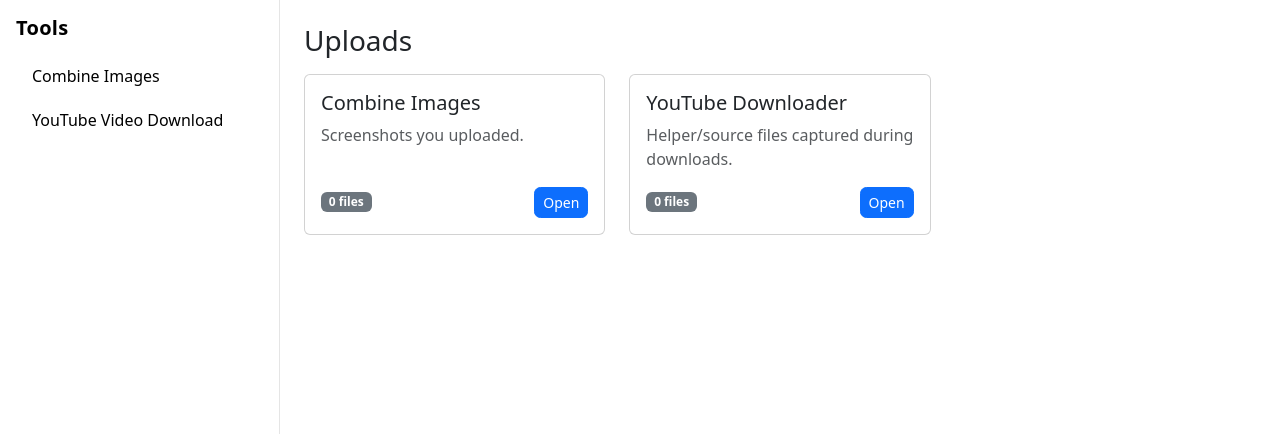
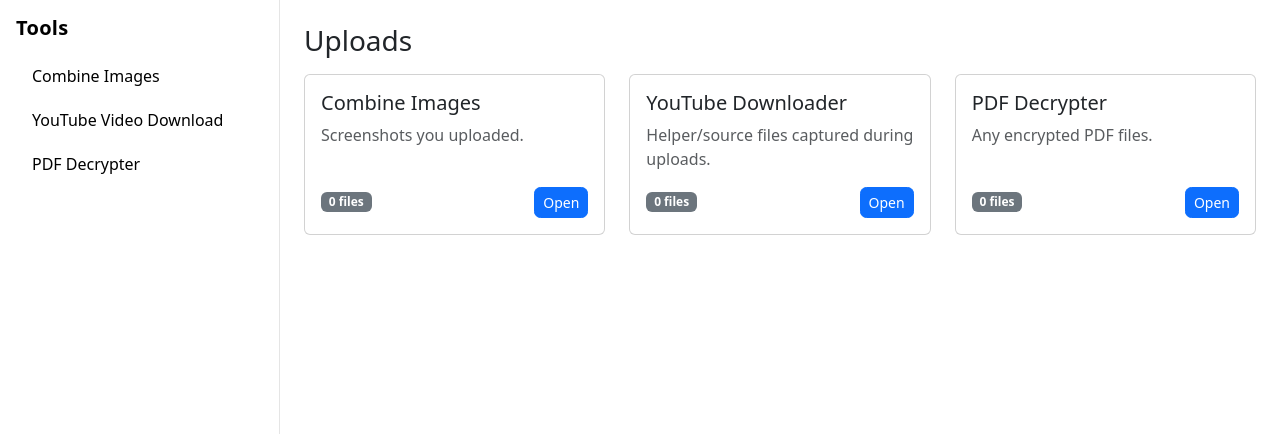
Before and after one commit to jbierowiec/evryquiktool, a Flask app: page /uploads in a window 1280 px wide. Shown: the top 434 px of the page. Run offline with Flask 3, Linux system fonts and the light colour scheme.

Commit message:
PDF decrypter, file name changes, general site expansion

```diff
--- a/app.py
+++ b/app.py
@@ -1,5 +1,6 @@
 from __future__ import annotations
 
+import io
 import os
 import subprocess
 import shutil as _shutil
@@ -12,7 +13,7 @@
 from PIL import Image
 from flask import (
     Flask, render_template, request, redirect, url_for,
-    send_from_directory, send_file, flash,
+    send_from_directory, send_file, flash, Blueprint, current_app,
 )
 
 # Optional dependency for YouTube
@@ -48,13 +49,15 @@
 DOWNLOAD_DIR = BASE / "downloads"
 
 UPLOADS_BY_TOOL = {
-    "combine": UPLOAD_DIR / "combine",
-    "youtube": UPLOAD_DIR / "youtube",
+    "image_combiner": UPLOAD_DIR / "image_combiner",
+    "yt_vid_downloader": UPLOAD_DIR / "yt_vid_downloader",
+    "pdf_decrypter": UPLOAD_DIR / "pdf_decrypter",
     #"activity_combiner": UPLOAD_DIR / "activity_combiner",
 }
 DOWNLOADS_BY_TOOL = {
-    "combine": DOWNLOAD_DIR / "combine",
-    "youtube": DOWNLOAD_DIR / "youtube",
+    "image_combiner": DOWNLOAD_DIR / "image_combiner",
+    "yt_vid_downloader": DOWNLOAD_DIR / "yt_vid_downloader",
+    "pdf_decrypter": DOWNLOAD_DIR / "pdf_decrypter",
     #"activity_combiner": DOWNLOAD_DIR / "activity_combiner",
 }
 
@@ -158,10 +161,10 @@
 # -------------------------
 # Combine Images
 # -------------------------
-@app.route("/combine", methods=["GET", "POST"])
-def combine():
+@app.route("/image_combiner", methods=["GET", "POST"])
+def image_combiner():
     if request.method == "GET":
-        return render_template("combine.html", max_files=MAX_FILES)
+        return render_template("image_combiner.html", max_files=MAX_FILES)
 
     try:
         # How many inputs?
@@ -180,7 +183,7 @@
 
         if len(files) < 2:
             flash("Please upload at least two images.", "warning")
-            return render_template("combine.html", max_files=MAX_FILES)
+            return render_template("image_combiner.html", max_files=MAX_FILES)
 
         # Orientation (vertical/horizontal)
         orientation = (request.form.get("orientation") or "vertical").lower().strip()
@@ -188,7 +191,7 @@
             orientation = "vertical"
 
         # Save uploads
-        up_dir = UPLOADS_BY_TOOL["combine"]
+        up_dir = UPLOADS_BY_TOOL["image_combiner"]
         stamp = datetime.now().strftime("%Y%m%d_%H%M%S")
         saved_paths: List[Path] = []
         for idx, f in enumerate(files, start=1):
@@ -196,7 +199,7 @@
             base, ext = os.path.splitext(name)
             if ext.lower() not in ALLOWED_IMG_EXTS:
                 flash(f"Unsupported file type: {name}", "danger")
-                return render_template("combine.html", max_files=MAX_FILES)
+                return render_template("image_combiner.html", max_files=MAX_FILES)
             safe_name = f"{stamp}_{idx}_{base}{ext.lower()}"
             dst = up_dir / safe_name
             f.save(dst)
@@ -210,7 +213,7 @@
         safe_out = secure_filename(raw_name)
         safe_out = ensure_ext(safe_out, ".png")
 
-        out_dir = DOWNLOADS_BY_TOOL["combine"]
+        out_dir = DOWNLOADS_BY_TOOL["image_combiner"]
         out_path = out_dir / safe_out
         counter = 1
         base, ext = os.path.splitext(safe_out)
@@ -231,7 +234,7 @@
 
     except Exception as e:
         flash(f"Combine failed: {e}", "danger")
-        return render_template("combine.html", max_files=MAX_FILES)
+        return render_template("image_combiner.html", max_files=MAX_FILES)
 
 
 # -------------------------
@@ -259,20 +262,20 @@
     except Exception:
         return True
 
-@app.route("/youtube", methods=["GET", "POST"])
-def youtube():
+@app.route("/yt_vid_downloader", methods=["GET", "POST"])
+def yt_vid_downloader():
     """Download a YouTube URL as MP4 (video) or MP3 (audio-only) and auto-send to browser."""
     if request.method == "GET":
-        return render_template("youtube.html")
+        return render_template("yt_vid_downloader.html")
 
     # --- POST begins ---
     if yt_dlp is None:
         flash("Missing dependency: yt-dlp. Run: pip install yt-dlp", "danger")
-        return render_template("youtube.html")
+        return render_template("yt_vid_downloader.html")
 
     if sh_which("ffmpeg") is None:
         flash("Missing dependency: ffmpeg. Install it (e.g., brew install ffmpeg) and restart.", "danger")
-        return render_template("youtube.html")
+        return render_template("yt_vid_downloader.html")
 
     video_url = (request.form.get("video_url") or "").strip()
     output_name = (request.form.get("output_name") or "").strip()
@@ -280,14 +283,14 @@
 
     if not video_url:
         flash("Please paste a YouTube URL.", "warning")
-        return render_template("youtube.html")
+        return render_template("yt_vid_downloader.html")
 
     # Normalize base filename
     safe = secure_filename(output_name) if output_name else "video"
     base, _ext = os.path.splitext(safe)
     final_base = base or "video"
 
-    out_dir: Path = DOWNLOADS_BY_TOOL["youtube"]
+    out_dir: Path = DOWNLOADS_BY_TOOL["yt_vid_downloader"]
     out_dir.mkdir(parents=True, exist_ok=True)
     outtmpl = str(out_dir / f"{final_base}.%(ext)s")
 
@@ -308,14 +311,14 @@
                 ydl.download([video_url])
         except Exception as e:
             flash(f"Download failed: {e}", "danger")
-            return render_template("youtube.html")
+            return render_template("yt_vid_downloader.html")
 
         path = expected if expected.exists() else max(
             out_dir.glob(f"{final_base}.*"), key=lambda p: p.stat().st_mtime, default=None
         )
         if not path or not path.exists():
             flash("We couldn't locate the downloaded file. Please try again.", "danger")
-            return render_template("youtube.html")
+            return render_template("yt_vid_downloader.html")
 
         return send_file(path, as_attachment=True, download_name=path.name)
 
@@ -349,12 +352,12 @@
             ydl.download([video_url])
     except Exception as e:
         flash(f"Download failed: {e}", "danger")
-        return render_template("youtube.html")
+        return render_template("yt_vid_downloader.html")
 
     saved = expected_mp4 if expected_mp4.exists() else newest_match()
     if not saved or not saved.exists():
         flash("We couldn't locate the downloaded file. Please try again.", "danger")
-        return render_template("youtube.html")
+        return render_template("yt_vid_downloader.html")
 
     # If it isn't an MP4 (e.g., WEBM) or it somehow lacks a video stream, do a guaranteed fallback.
     need_fallback = (saved.suffix.lower() != ".mp4") or (not _has_video_stream(saved))
@@ -381,12 +384,12 @@
                 ydl.download([video_url])
         except Exception as e:
             flash(f"Re-encode fallback failed: {e}", "danger")
-            return render_template("youtube.html")
+            return render_template("yt_vid_downloader.html")
 
         saved = expected_mp4 if expected_mp4.exists() else newest_match()
         if not saved or not saved.exists():
             flash("We couldn't locate the re-encoded file.", "danger")
-            return render_template("youtube.html")
+            return render_template("yt_vid_downloader.html")
 
     # Normalize filename to <final_base>.mp4
     target = expected_mp4
@@ -410,13 +413,103 @@
     return send_file(target, as_attachment=True, download_name=target.name)
 
 
+# configure max upload size (optional)
+app.config['MAX_CONTENT_LENGTH'] = 50 * 1024 * 1024  # 50 MB limit; adjust as needed
+
+# Allowed extension helper
+def allowed_file(filename):
+    return '.' in filename and filename.lower().rsplit('.', 1)[1] == 'pdf'
+
+def ensure_dirs(*dirs: Path):
+    for d in dirs:
+        d.mkdir(parents=True, exist_ok=True)
+
+def tool_dirs(tool: str):
+    """Return (uploads_subdir, downloads_subdir) for a tool key."""
+    return (UPLOAD_DIR / tool, DOWNLOAD_DIR / tool)
+
+def ts_name(name: str) -> str:
+    return f"{datetime.now().strftime('%Y%m%d_%H%M%S')}__{name}"
+
+@app.route("/pdf_decrypter", methods=["GET", "POST"])
+def pdf_decrypter():
+    TOOL = "pdf_decrypter"
+    up_dir, down_dir = tool_dirs(TOOL)
+    ensure_dirs(up_dir, down_dir)
+
+    if request.method == "GET":
+        return render_template("pdf_decrypter.html")
+
+    uploaded = request.files.get("pdf_file")
+    password = request.form.get("password", "")
+    out_name = (request.form.get("output_name") or "").strip()
+
+    if not uploaded or uploaded.filename == "":
+        return render_template("pdf_decrypter.html", error="No file uploaded.")
+    if "." not in uploaded.filename or uploaded.filename.lower().rsplit(".", 1)[1] != "pdf":
+        return render_template("pdf_decrypter.html", error="Please upload a PDF file.")
+
+    orig_name = secure_filename(uploaded.filename)
+    # save encrypted file into uploads/pdf_decrypter/
+    uploaded_name = ts_name(orig_name)
+    upload_path = up_dir / uploaded_name
+    uploaded.save(upload_path)
+
+    # decide output filename (clean name for download; timestamped for disk)
+    if not out_name:
+        out_name = f"decrypted_{orig_name}"
+    if not out_name.lower().endswith(".pdf"):
+        out_name += ".pdf"
+    saved_out_name = ts_name(out_name)
+    out_path = down_dir / saved_out_name
+
+    # decrypt -> write to downloads/pdf_decrypter/
+    try:
+        import pikepdf
+        try:
+            with pikepdf.open(str(upload_path), password=password) as pdf:
+                pdf.save(str(out_path))
+        except pikepdf._qpdf.PasswordError:
+            return render_template("pdf_decrypter.html", error="Incorrect password for this PDF.")
+        except Exception:
+            # fall back to PyPDF2
+            raise
+    except Exception:
+        try:
+            from PyPDF2 import PdfReader, PdfWriter
+            with open(upload_path, "rb") as f:
+                reader = PdfReader(f)
+                if reader.is_encrypted:
+                    res = reader.decrypt(password)
+                    if res in (0, False):
+                        return render_template("pdf_decrypter.html", error="Incorrect password for this PDF.")
+                writer = PdfWriter()
+                for p in reader.pages:
+                    writer.add_page(p)
+                with open(out_path, "wb") as g:
+                    writer.write(g)
+        except Exception:
+            current_app.logger.exception("PDF decryption failed")
+            return render_template("pdf_decrypter.html", error="Failed to decrypt the PDF.")
+
+    # stream the decrypted file; disk copy already exists in downloads/pdf_decrypter/
+    return send_file(
+        out_path,
+        as_attachment=True,
+        download_name=out_name,
+        mimetype="application/pdf",
+        max_age=0,
+    )
+
+
 # -------------------------
 # Uploads & Downloads library (tool cards + per-tool views)
 # -------------------------
 def _count_dict():
     return {
-        "combine": len(list_files(DOWNLOADS_BY_TOOL["combine"])),
-        "youtube": len(list_files(DOWNLOADS_BY_TOOL["youtube"])),
+        "image_combiner": len(list_files(DOWNLOADS_BY_TOOL["image_combiner"])),
+        "yt_vid_downloader": len(list_files(DOWNLOADS_BY_TOOL["yt_vid_downloader"])),
+        "pdf_decrypter": len(list_files(DOWNLOADS_BY_TOOL["pdf_decrypter"])),
         #"activity_combiner": len(list_files(DOWNLOADS_BY_TOOL["activity_combiner"])),
     }
 
@@ -424,8 +517,9 @@
 @app.route("/uploads")
 def uploads_index():
     counts = {
-        "combine": len(list_files(UPLOADS_BY_TOOL["combine"])),
-        "youtube": len(list_files(UPLOADS_BY_TOOL["youtube"])),
+        "image_combiner": len(list_files(UPLOADS_BY_TOOL["image_combiner"])),
+        "yt_vid_downloader": len(list_files(UPLOADS_BY_TOOL["yt_vid_downloader"])),
+        "pdf_decrypter": len(list_files(UPLOADS_BY_TOOL["pdf_decrypter"])),
         #"activity_combiner": len(list_files(UPLOADS_BY_TOOL["activity_combiner"])),
     }
     return render_template("uploads.html", tool=None, counts=counts, files=[])
@@ -438,8 +532,9 @@
         return redirect(url_for("uploads_index"))
     files = list_files(UPLOADS_BY_TOOL[tool])
     counts = {
-        "combine": len(list_files(UPLOADS_BY_TOOL["combine"])),
-        "youtube": len(list_files(UPLOADS_BY_TOOL["youtube"])),
+        "image_combiner": len(list_files(UPLOADS_BY_TOOL["image_combiner"])),
+        "yt_vid_downloader": len(list_files(UPLOADS_BY_TOOL["yt_vid_downloader"])),
+        "pdf_decrypter": len(list_files(UPLOADS_BY_TOOL["pdf_decrypter"])),
         #"activity_combiner": len(list_files(UPLOADS_BY_TOOL["activity_combiner"])),
     }
     return render_template("uploads.html", tool=tool, counts=counts, files=files)
@@ -479,8 +574,9 @@
 @app.route("/downloads")
 def downloads_index():
     counts = {
-        "combine": len(list_files(DOWNLOADS_BY_TOOL["combine"])),
-        "youtube": len(list_files(DOWNLOADS_BY_TOOL["youtube"])),
+        "image_combiner": len(list_files(DOWNLOADS_BY_TOOL["image_combiner"])),
+        "yt_vid_downloader": len(list_files(DOWNLOADS_BY_TOOL["yt_vid_downloader"])),
+        "pdf_decrypter": len(list_files(DOWNLOADS_BY_TOOL["pdf_decrypter"])),
         #"activity_combiner": len(list_files(DOWNLOADS_BY_TOOL["activity_combiner"])),
     }
     return render_template("downloads.html", tool=None, counts=counts, files=[])
@@ -493,8 +589,9 @@
         return redirect(url_for("downloads_index"))
     files = list_files(DOWNLOADS_BY_TOOL[tool])
     counts = {
-        "combine": len(list_files(DOWNLOADS_BY_TOOL["combine"])),
-        "youtube": len(list_files(DOWNLOADS_BY_TOOL["youtube"])),
+        "image_combiner": len(list_files(DOWNLOADS_BY_TOOL["image_combiner"])),
+        "yt_vid_downloader": len(list_files(DOWNLOADS_BY_TOOL["yt_vid_downloader"])),
+        "pdf_decrypter": len(list_files(DOWNLOADS_BY_TOOL["pdf_decrypter"])),
         #"activity_combiner": len(list_files(DOWNLOADS_BY_TOOL["activity_combiner"])),
     }
     return render_template("downloads.html", tool=tool, counts=counts, files=files)
--- a/requirements.txt
+++ b/requirements.txt
@@ -6,3 +6,5 @@
 moviepy>=1.0.3
 yt-dlp>=2024.7
 imageio-ffmpeg>=0.6
+pikepdf>=9.0.0
+PyPDF2>=3.0.0
--- a/templates/base.html
+++ b/templates/base.html
@@ -120,18 +120,26 @@
       <ul class="nav nav-pills flex-column gap-1">
         <li class="nav-item">
           <a
-            class="nav-link {{ 'active' if request.path.startswith('/combine') else '' }}"
-            href="{{ url_for('combine') }}"
+            class="nav-link {{ 'active' if request.path.startswith('/image_combiner') else '' }}"
+            href="{{ url_for('image_combiner') }}"
           >
             Combine Images
           </a>
         </li>
         <li class="nav-item">
           <a
-            class="nav-link {{ 'active' if request.path.startswith('/youtube') else '' }}"
-            href="{{ url_for('youtube') }}"
+            class="nav-link {{ 'active' if request.path.startswith('/yt_vid_downloader') else '' }}"
+            href="{{ url_for('yt_vid_downloader') }}"
           >
             YouTube Video Download
+          </a>
+        </li>
+        <li class="nav-item">
+          <a
+            class="nav-link {{ 'active' if request.path.startswith('/pdf_decrypter') else '' }}"
+            href="{{ url_for('pdf_decrypter') }}"
+          >
+            PDF Decrypter
           </a>
         </li>
        </ul>
--- a/templates/uploads.html
+++ b/templates/uploads.html
@@ -1,7 +1,15 @@
 {% extends "base.html" %} {% block content %}
 <h3 class="mb-3">
-  Uploads{% if tool %} — {{ tool|replace('_',' ')|title }}{% endif %}
+  Uploads
+  {% if tool %}
+    {% if tool == "pdf_decrypter" %}
+      — PDF Decrypter
+    {% else %}
+      — {{ tool|replace("_", " ")|title }}
+    {% endif %}
+  {% endif %}
 </h3>
+
 
 {% if not tool %}
 <!-- Index: tool cards -->
@@ -13,11 +21,11 @@
         <p class="text-muted mb-3">Screenshots you uploaded.</p>
         <div class="mt-auto d-flex align-items-center justify-content-between">
           <span class="badge text-bg-secondary"
-            >{{ counts.combine }} files</span
+            >{{ counts.image_combiner }} files</span
           >
           <a
             class="btn btn-primary btn-sm"
-            href="{{ url_for('uploads_tool', tool='combine') }}"
+            href="{{ url_for('uploads_tool', tool='image_combiner') }}"
             >Open</a
           >
         </div>
@@ -30,15 +38,36 @@
       <div class="card-body d-flex flex-column">
         <h5 class="card-title">YouTube Downloader</h5>
         <p class="text-muted mb-3">
-          Helper/source files captured during downloads.
+          Helper/source files captured during uploads.
         </p>
         <div class="mt-auto d-flex align-items-center justify-content-between">
           <span class="badge text-bg-secondary"
-            >{{ counts.youtube }} files</span
+            >{{ counts.yt_vid_downloader }} files</span
           >
           <a
             class="btn btn-primary btn-sm"
-            href="{{ url_for('uploads_tool', tool='youtube') }}"
+            href="{{ url_for('uploads_tool', tool='yt_vid_downloader') }}"
+            >Open</a
+          >
+        </div>
+      </div>
+    </div>
+  </div>
+
+    <div class="col">
+    <div class="card tool-card h-100">
+      <div class="card-body d-flex flex-column">
+        <h5 class="card-title">PDF Decrypter</h5>
+        <p class="text-muted mb-3">
+          Any encrypted PDF files.
+        </p>
+        <div class="mt-auto d-flex align-items-center justify-content-between">
+          <span class="badge text-bg-secondary"
+            >{{ counts.pdf_decrypter }} files</span
+          >
+          <a
+            class="btn btn-primary btn-sm"
+            href="{{ url_for('uploads_tool', tool='pdf_decrypter') }}"
             >Open</a
           >
         </div>
```
Also changed, not shown: templates/downloads.html (+32 -6 lines), templates/landing.html (+18 -2 lines), templates/pdf_decrypter.html (added, +48 -0 lines), templates/image_combiner.html (renamed from templates/combine.html), templates/yt_vid_downloader.html (renamed from templates/youtube.html), 1 other file.
